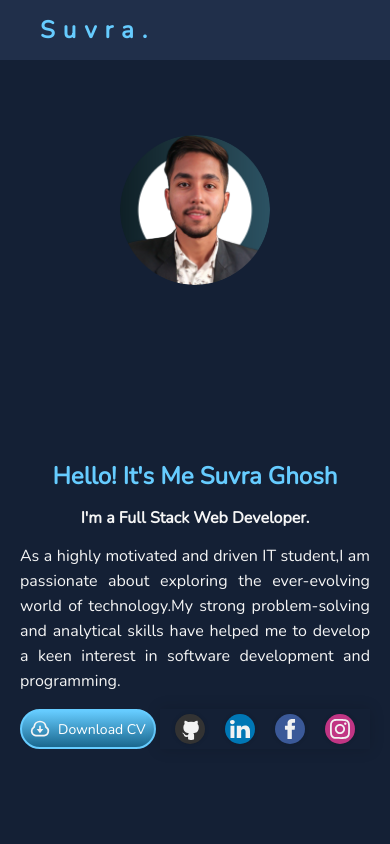
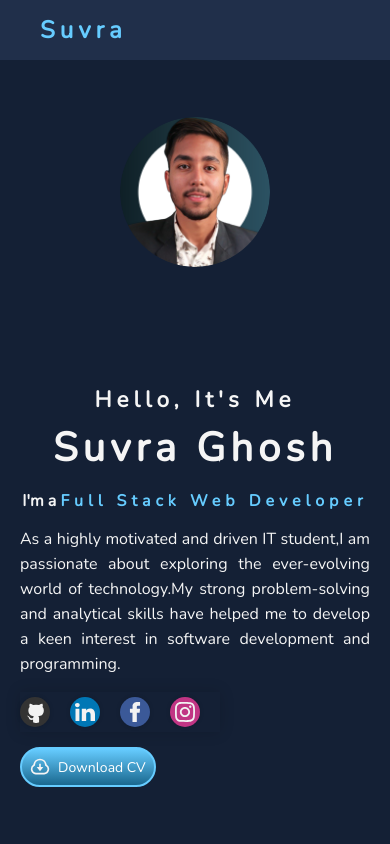
Before and after one commit to suvraghosh/MyPortfolio-Website, a plain HTML site: page index.html in a window 390 px wide. Shown: the top 844 px of the page. Drawn offline with nearby package versions, Linux system fonts and the light colour scheme.

Commit message:
Updated Portfolio

```diff
--- a/index.html
+++ b/index.html
@@ -21,7 +21,7 @@
     <header>
       <nav class="nav-bar">
         <div class="heading">
-          <h1>Suvra.</h1>
+          <h1>Suvra</h1>
         </div>
         <ul class="nav-sections">
           <li><a href="#home">home</a></li>
@@ -36,8 +36,8 @@
     <!-- Home -->
     <div id="home" class="about">
       <div class="left-sec">
-        <h2>Hello! It's Me Suvra Ghosh</h2>
-        <h3>I'm a Full Stack Web Developer.</h3>
+        <h1>Hello, It's Me<span class="head"><br>Suvra Ghosh</span></h2>
+        <h3>I'm a <span class="dev">Full Stack Web Developer</span></h3>
         <p>
           As a highly motivated and driven IT student,I am passionate about
           exploring the ever-evolving world of technology.My strong
@@ -268,7 +268,7 @@
           </div>
         </div>
         <div class="card">
-          <img src="./assests/project4.png" alt="" />
+          <img src="./assests/project1.png" alt="" />
           <div class="card__content">
             <p class="card__title">Card Title</p>
             <p class="card__description">
@@ -279,7 +279,7 @@
           </div>
         </div>
         <div class="card">
-          <img src="./assests/project5.png" alt="" />
+          <img src="./assests/project2.png" alt="" />
           <div class="card__content">
             <p class="card__title">Card Title</p>
             <p class="card__description">
@@ -290,7 +290,7 @@
           </div>
         </div>
         <div class="card">
-          <img src="./assests/project6.png" alt="" />
+          <img src="./assests/project3.png" alt="" />
           <div class="card__content">
             <p class="card__title">Card Title</p>
             <p class="card__description">
@@ -306,7 +306,7 @@
     <!-- Contact Me Section -->
     <section id="contact">
       <div class="container">
-        <h2>Contact Us</h2>
+        <h2>Contact Me</h2>
         <p>Have a question or want to discuss a project? Reach out to me!</p>
         <ul>
           <li>
--- a/style.css
+++ b/style.css
@@ -56,6 +56,18 @@ header {
 .left-sec {
   margin: 20px;
 }
+.left-sec h1{
+  font-size: 1.4rem;
+}
+.head{
+  font-size: 2.5rem;
+}
+h1,span{
+  letter-spacing: 5px
+}
+.dev{
+  color: #66ccff;
+}
 .left-sec h2 {
   font-size: 2rem;
   color: #66ccff;
@@ -76,10 +88,9 @@ header {
   justify-content: start;
   align-items: center;
   box-shadow: 0px 0px 15px #00000027;
-  padding: 5px;
+  padding: 5px 0px;
   width: 200px;
   margin-top: 15px;
-  float: right;
 }
 
 .social-button {
@@ -89,7 +100,7 @@ header {
   width: 30px;
   height: 30px;
   border-radius: 50%;
-  margin: 0 10px;
+  margin-right: 20px;
   background-color: #fff;
   box-shadow: 0px 0px 4px #00000027;
   transition: 0.3s;
@@ -104,7 +115,6 @@ header {
   transition: 0.3s;
   height: 20px;
 }
-
 .facebook {
   background-color: #3b5998;
 }
@@ -220,6 +230,7 @@ header {
   color: #fff;
   border-radius: 5px;
   padding: 10px 25px;
+  margin-top: 10px;
   font-family: "Lato", sans-serif;
   font-weight: 500;
   background: transparent;
@@ -529,7 +540,7 @@ input:hover {
     text-align: center;
   }
   .right-sec {
-    margin-top: 60px;
+    margin-top: 80px;
   }
   .left-sec h2 {
     font-size: 1.5rem;
```
